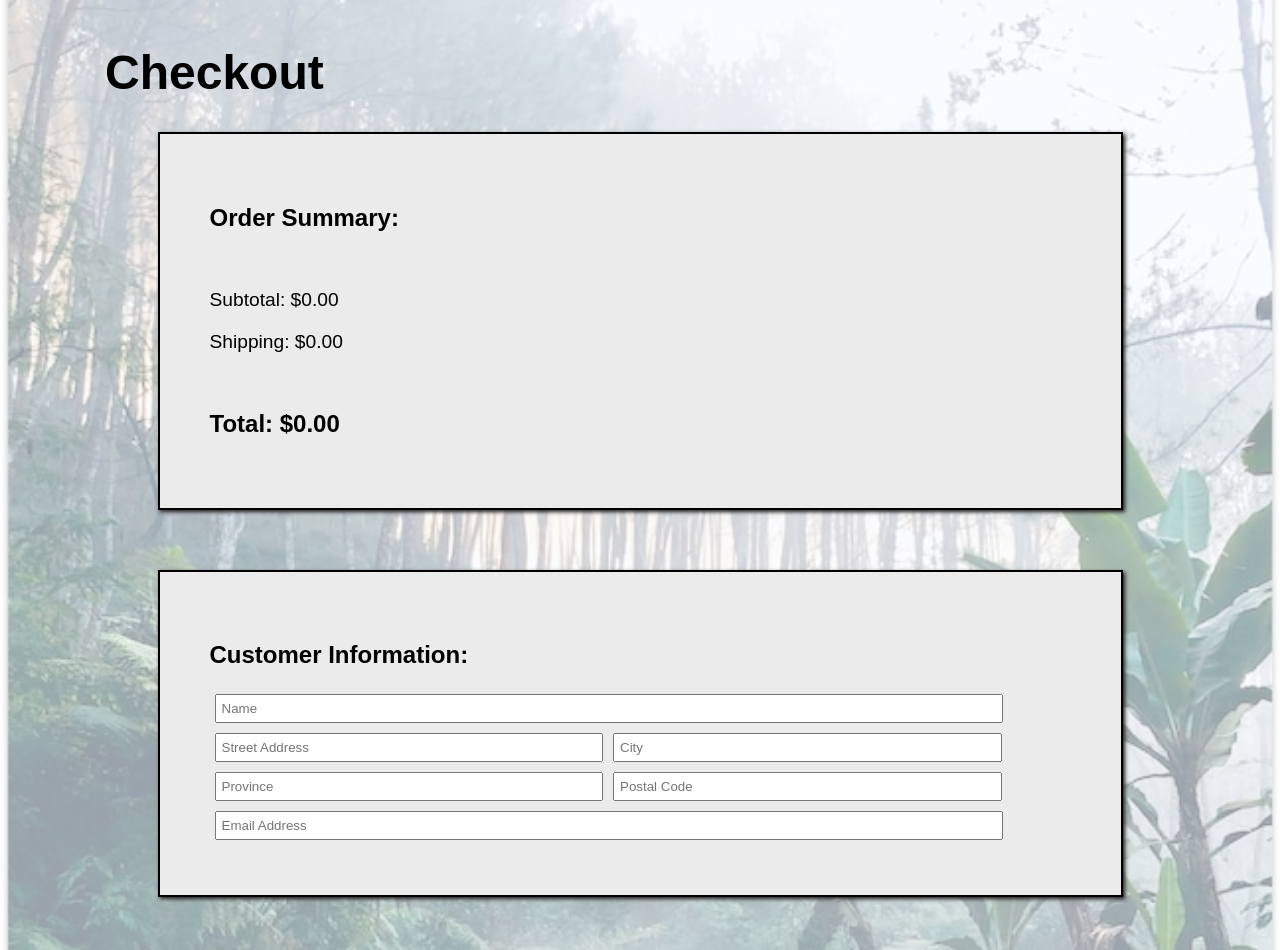
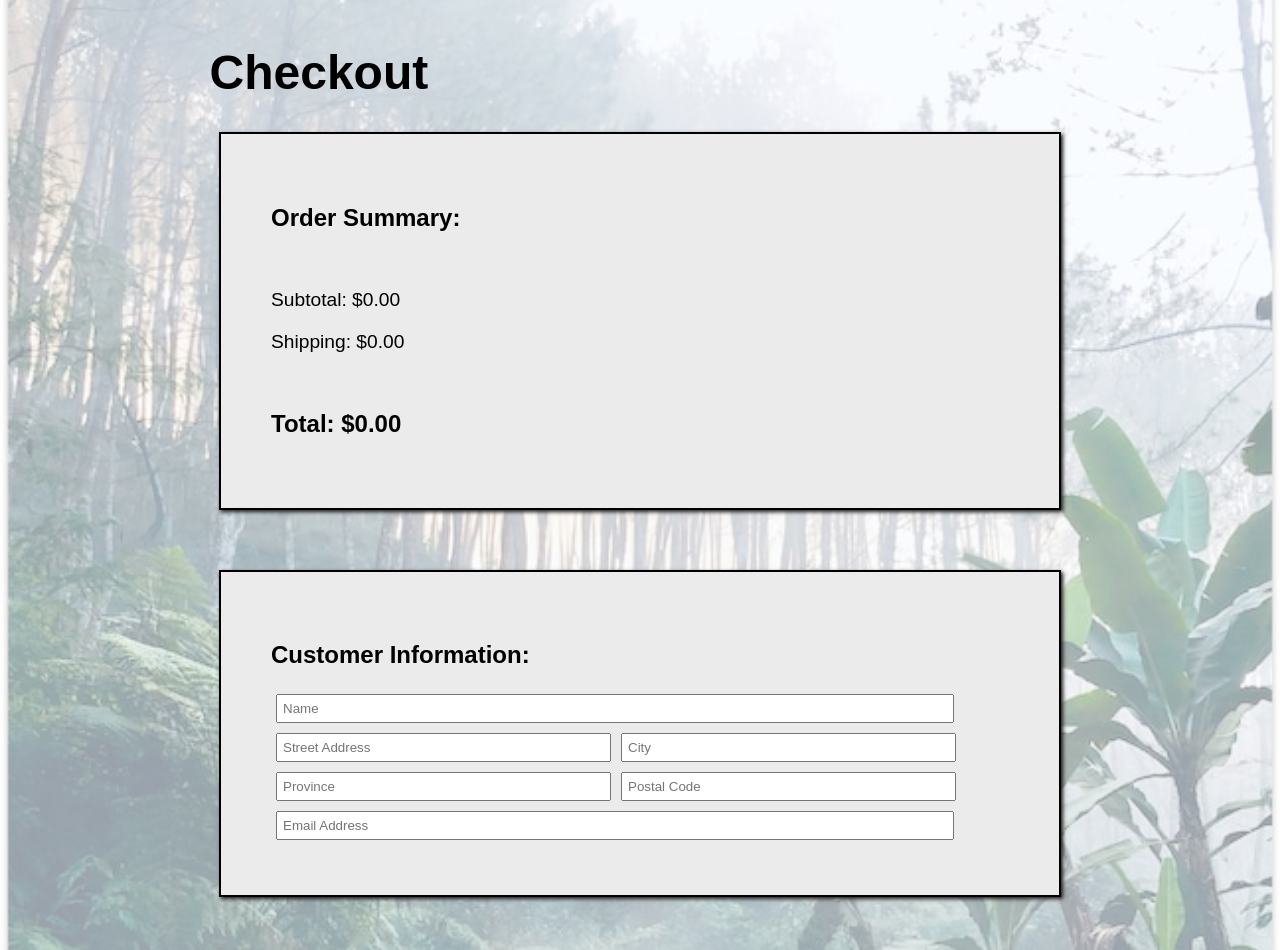
Before and after one commit to angry-mage/FinalSprintS2, a React (Create React App) app in the folder rainforest-store/: page /checkout in a window 1280 px wide. Shown: the part 342-1292 px from the top of the page. Built offline with nearby package versions, Linux system fonts and the light colour scheme.

Commit message:
comments added and some styling adjusted

```diff
--- a/rainforest-store/src/components/SubmitOrder.jsx
+++ b/rainforest-store/src/components/SubmitOrder.jsx
@@ -1,11 +1,13 @@
 import React from 'react';
 import './SubmitOrder.css'
 
+//This component creates the submit order button on the checkout page. Once the button is pressed a message will be printed under the button confirming order submission.
 function SubmitOrder() {
   const handleClick = () => {
     const messageDiv = document.getElementById('orderMessage');
     if (messageDiv) {
       messageDiv.innerHTML = "Your order has been submitted. Thanks for shopping with Rainforest!";
+      //this will reload the page and clear both forms and the order confirmation message after 2 seconds.
       setTimeout(() => {
         window.location.reload();
       }, 2000);
--- a/rainforest-store/src/index.js
+++ b/rainforest-store/src/index.js
@@ -12,6 +12,7 @@ import { CartProvider } from "./contexts/CartContext";
 
 export default function Main() {
   return (
+    //wrapping the BrowserRouter in the CartProvider allowed for the CartContext to be used throughout the app.
     <CartProvider>
       <BrowserRouter>
         <Routes>
--- a/rainforest-store/src/pages/Checkout.css
+++ b/rainforest-store/src/pages/Checkout.css
@@ -1,6 +1,5 @@
 .checkoutSummaryBox {
-    /* display: flex; */
-    width: 70%;
+    width: 60%;
     height: auto;
     background-color: #ebebeb;
     margin-bottom: 60px;
@@ -11,25 +10,10 @@
     padding: 50px;
 }
 
-.formInput {
-    display: flex;
-    width: 1050px;
-    height: 40px;
-    background-color: #FFFFFF;
-    padding-left: 20px;
-    margin-left: 60px;
-    margin-top: 40px;
-    border: 2px solid black;
-    font-size: larger;
-}
-
-.formInput input::placeholder {
-    color: #888888;
-}
 
 #checkoutHeader {
     padding-top: 100px;
-    padding-left: 80px;
+    padding-left: 15%;
     font-size: 3em;
     font-weight: bold;
 }
@@ -41,9 +25,8 @@
 .formBox {
     display: flex;
     flex-direction: row;
-    flex-wrap: wrap;
-    justify-content: space-around;
-    width: 70%;
+    justify-content: space-evenly;
+    width: 60%;
     height: auto;
     background-color: #ebebeb;
     margin-bottom: 60px;
--- a/rainforest-store/src/pages/Checkout.jsx
+++ b/rainforest-store/src/pages/Checkout.jsx
@@ -1,28 +1,30 @@
 import React, { useContext } from 'react';
 import { useLocation } from 'react-router-dom';
-// import CheckoutForm from '../components/CheckoutForm'
 import Footer from '../components/Footer'
 import { CartContext } from '../contexts/CartContext'
 import './Checkout.css'
 import SubmitOrder from '../components/SubmitOrder';
 
 
-
 const Checkout = () => {
   const  {total}  = useContext(CartContext)
   const location = useLocation();
-  //const total = location.state && location.state.total ? location.state.total : 0;
+
+  //This functions takes into account the subtotal amount and if it is greater than $250 the shipping will be free, otherwise the shipping will be $5.00. The .toFixed(2) at the end ensures that all dollar amounts will be printed with 2 decimal places.
+
   const calculateShipping = (total) => {
-    if (total > 100 || total == 0) {
+    if (total > 250 || total == 0) {
       return (0.00).toFixed(2)
     } else {
       return (5).toFixed(2);
     };
   }
+
   const shipping = calculateShipping(total)
   const totCost = (parseFloat(total) + parseFloat(shipping)).toFixed(2);
 
   return (
+
     <>
       <h1 id='checkoutHeader'>Checkout</h1>
       <div className='checkoutSummaryBox'>
@@ -33,7 +35,6 @@ const Checkout = () => {
         <br />
         <h2>Total: ${totCost}</h2>
       </div>
-
       <div className="formBox">
       <form>
       <h2>Customer Information:</h2>
@@ -57,6 +58,7 @@ const Checkout = () => {
       <input className="fullLine" type="text" placeholder="Address if different from shipping address"></input>
       </form>
       </div>
+
       <div id="center">
       <SubmitOrder />
       </div>
```
Also changed, not shown: rainforest-store/src/pages/Cart.jsx (+4 -5 lines).
